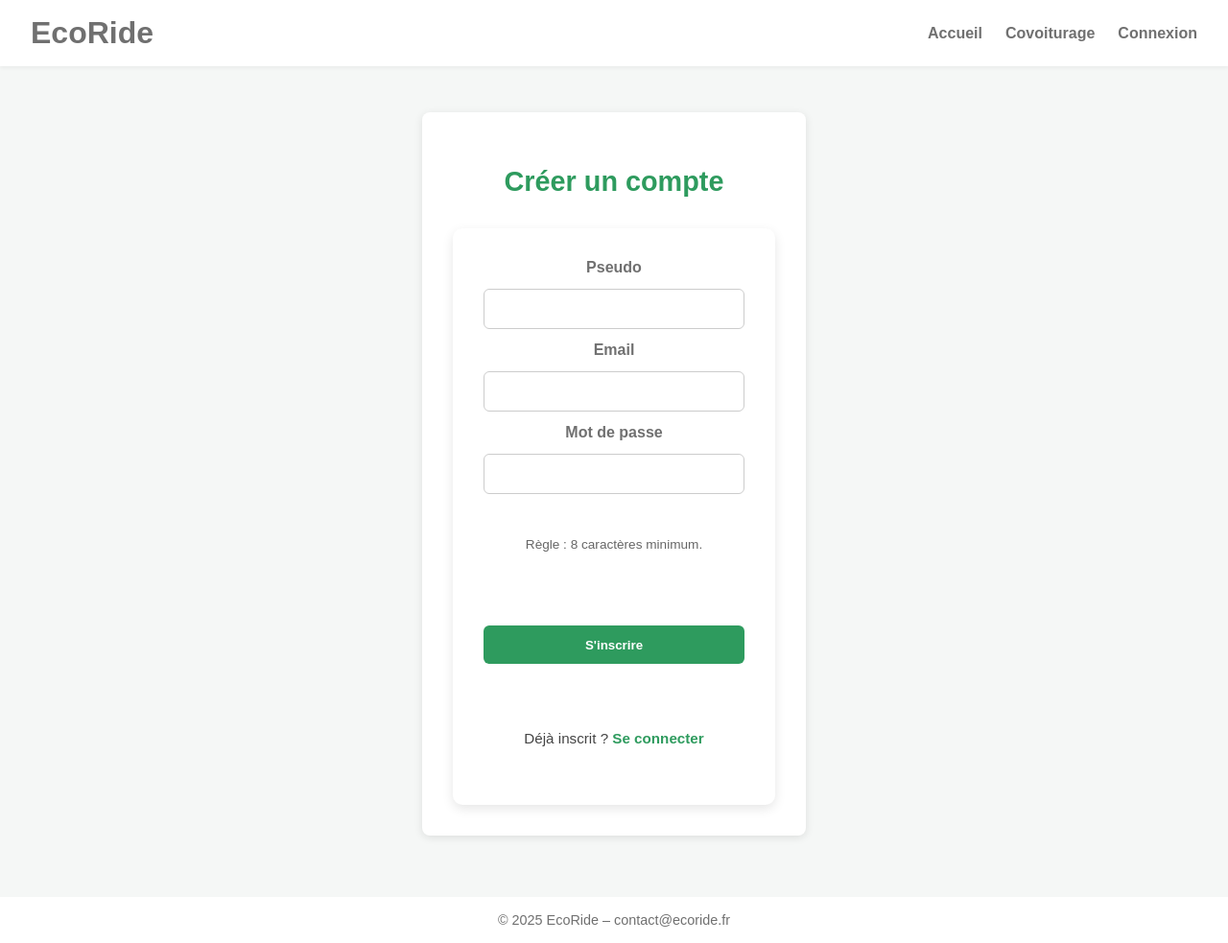
After one commit to Ertu10dEV/EcoRide, a PHP site: page /inscription.html in a window 1280 px wide. The commit adds this page. Shown: the whole page at 96% size. Run offline with PHP 8.4, Linux system fonts and the light colour scheme.

Commit message:
Premier commit XAMPP avec images et front fonctionnel

```diff
--- a/css/styles.css
+++ b/css/styles.css
@@ -40,7 +40,7 @@
     /* SECTION D'ACCUEIL (HERO) */
 
     .hero {
-    background-image: url("/img/--image\ d\'accueil\ voiture\ eco.jpg");
+    background-image: url("../img/--image-accueil.voiture.eco.jpg");
     background-size: cover;
     background-position: center;
     background-repeat: no-repeat;
@@ -411,3 +411,29 @@ footer a{
 .form-ajout button:hover {
   background-color: #207344;
 }
+
+/* Ajustements spécifiques au formulaire d'inscription */
+.connexion .form-ajout {
+  display: flex;
+  flex-direction: column; /* Les inputs les uns en dessous des autres */
+  gap: 0.8rem;
+  max-width: 350px;       /* Pour éviter que ça parte trop large */
+  margin: 0 auto;         /* Centrer */
+}
+
+.connexion .form-ajout input,
+.connexion .form-ajout button {
+  width: 100%;
+}
+
+.connexion .aide-mdp {
+  font-size: 0.85rem;
+  color: #666;
+  margin-bottom: 1rem;
+}
+
+.connexion .message {
+  margin-top: 1rem;
+  font-size: 0.9rem;
+  font-weight: bold;
+}
--- a/index.html
+++ b/index.html
@@ -8,7 +8,7 @@
 </head>
 <body>
     <header>
-        <img src="/img/--logo_ECORIDE.png" alt="EcoRide logo" class="logo">
+        <img src="img/--logo_ECORIDE.png" alt="EcoRide logo" class="logo">
         <nav>
             <ul>
                 <li><a href="#">Accueil</a></li>
--- /dev/null
+++ b/inscription.html
@@ -0,0 +1,50 @@
+<!DOCTYPE html>
+<html lang="fr">
+<head>
+    <meta charset="UTF-8">
+    <meta name="viewport" content="width=device-width, initial-scale=1.0">
+    <title>EcoRide - Inscription</title>
+    <link rel="stylesheet" href="css/styles.css"/>
+</head>
+<body>
+    <header>
+        <h1 class="logo">EcoRide</h1>
+        <nav>
+            <ul>
+                <li><a href="index.html">Accueil</a></li>
+                <li><a href="covoiturage.html">Covoiturage</a></li>
+                <li><a href="login.html">Connexion</a></li>
+            </ul>
+        </nav>
+    </header>
+
+    <main class="connexion">
+        <h1>Créer un compte</h1>
+
+        <form id="signupForm" class="form-ajout" novalidate>
+            <label for="pseudo">Pseudo</label>
+            <input id="pseudo" type="text" required/>
+
+            <label for="email">Email</label>
+            <input id="email" type="email" required/>
+
+            <label for="password">Mot de passe</label>
+            <input id="password" type="password" required minlength="8"/>
+
+            <p class="aide-mdp">Règle : 8 caractères minimum.</p>
+
+            <button type="submit" class="modifier">S'inscrire</button>
+            <p class="petit">Déjà inscrit ? <a href="login.html">Se connecter</a></p>
+
+            <div id="message" class="message"></div>
+        </form>
+    </main>
+
+    <footer>
+        <p>© 2025 EcoRide – contact@ecoride.fr</p>
+    </footer>
+
+    <script src="js/signup.js"></script>
+</body>
+
+</html>
--- /dev/null
+++ b/js/signup.js
@@ -0,0 +1,42 @@
+// signup.js - Validation simple (simulation)
+
+document.addEventListener('DOMContentLoaded', function () {
+  const form = document.getElementById('signupForm');
+  if (!form) return;
+
+  const msg = document.getElementById('message');
+
+  form.addEventListener('submit', function (e) {
+    e.preventDefault();
+    msg.textContent = '';
+
+    const pseudo = document.getElementById('pseudo').value.trim();
+    const email = document.getElementById('email').value.trim();
+    const password = document.getElementById('password').value;
+
+    if (!pseudo || !email || !password) {
+      msg.style.color = 'crimson';
+      msg.textContent = '⚠️ Tous les champs sont obligatoires.';
+      return;
+    }
+
+    if (password.length < 8) {
+      msg.style.color = 'crimson';
+      msg.textContent = '⚠️ Le mot de passe doit contenir au moins 8 caractères.';
+      return;
+    }
+
+    if (!email.includes('@')) {
+      msg.style.color = 'crimson';
+      msg.textContent = '⚠️ Veuillez entrer une adresse email valide.';
+      return;
+    }
+
+    // Simulation : pas de sauvegarde côté back
+    msg.style.color = 'green';
+    msg.textContent = '✅ Compte créé avec succès (simulation).';
+
+    // Exemple : redirection après 1.2s
+    // setTimeout(() => window.location.href = 'login.html', 1200);
+  });
+});
```
Also changed, not shown: img/--image-accueil.voiture.eco.jpg (added).
